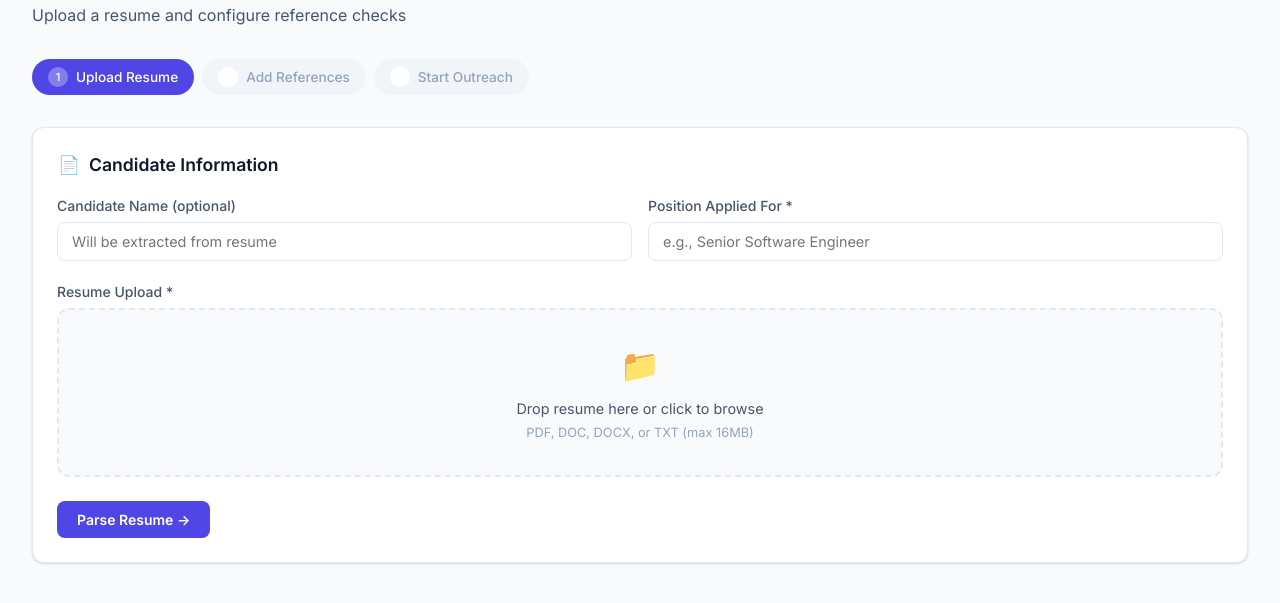
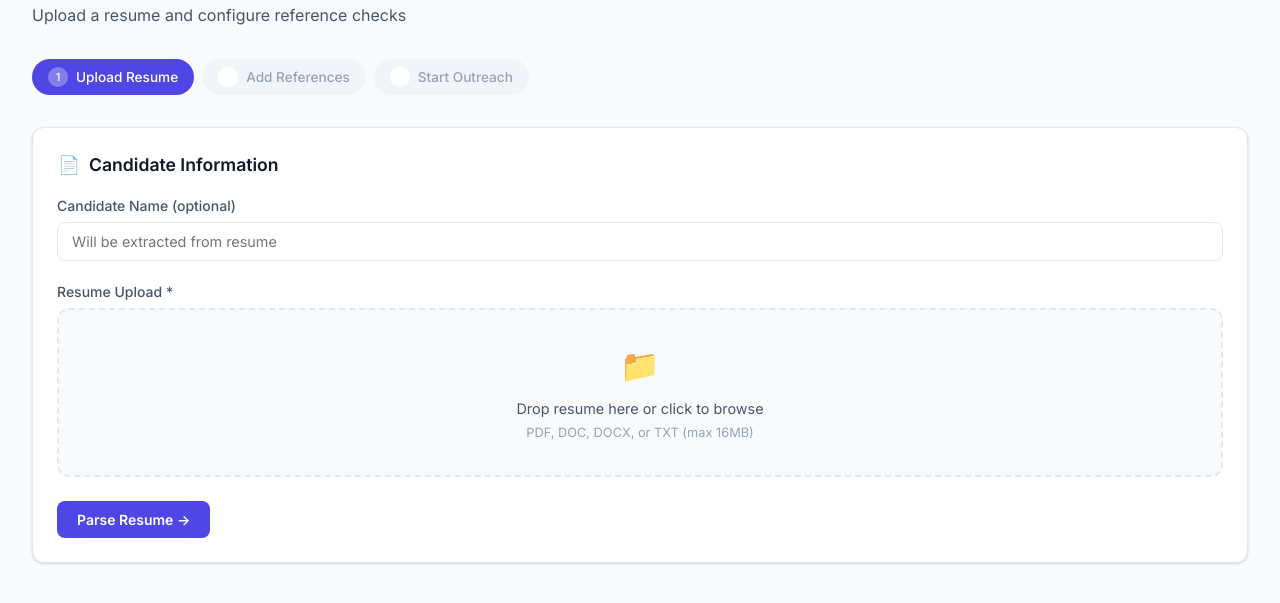
Before and after one commit to edest28/RefCheck_3, a Flask app: page /candidate/new in a window 1280 px wide. Shown: the part 140-743 px from the top of the page. Run offline with Flask 3, Linux system fonts and the light colour scheme; the visitor is signed in with stand-in values (Sample User, id 1).

Commit message:
Remove target role and cache survey questions to reduce API costs
Survey Question Caching:
- Cache generated questions per job to avoid regenerating on every preview
- Only generate questions once per job (saves API costs)
- Update cache when user edits questions
- Show cached version when reopening preview modal

Remove Target Role Feature:
- Remove "Position Applied For" field from Step 1
- Remove position display from Step 2 candidate info
- Update parseResume() to not require/send position
- Update backend API to pass target_role as None
- Remove target_position from survey question generation

This significantly reduces Claude API calls and simplifies the candidate intake flow.

```diff
--- a/app.py
+++ b/app.py
@@ -1309,7 +1309,6 @@ def generate_survey_questions_preview():
     job_dates = data.get('job_dates', '')
     responsibilities = data.get('responsibilities', [])
     achievements = data.get('achievements', [])
-    target_position = data.get('target_position', '')
 
     # Get standardized questions (10 questions)
     standardized = []
@@ -1331,7 +1330,7 @@ def generate_survey_questions_preview():
             prior_dates=job_dates,
             prior_responsibilities=responsibilities[:5] if responsibilities else [],
             prior_achievements=achievements[:3] if achievements else [],
-            target_role=target_position,
+            target_role=None,  # Not using target role
             api_key=ANTHROPIC_API_KEY
         )
 
--- a/templates/new_candidate.html
+++ b/templates/new_candidate.html
@@ -118,15 +118,9 @@
         <div class="card-body">
             <div class="card-title"><span class="card-icon">📄</span> Candidate Information</div>
 
-            <div class="form-row">
-                <div class="form-group">
-                    <label for="candidate-name">Candidate Name (optional)</label>
-                    <input type="text" id="candidate-name" placeholder="Will be extracted from resume">
-                </div>
-                <div class="form-group">
-                    <label for="position">Position Applied For *</label>
-                    <input type="text" id="position" placeholder="e.g., Senior Software Engineer" required>
-                </div>
+            <div class="form-group">
+                <label for="candidate-name">Candidate Name (optional)</label>
+                <input type="text" id="candidate-name" placeholder="Will be extracted from resume">
             </div>
 
             <div class="form-group">
@@ -158,7 +152,6 @@
             <div class="card-title">
                 <span class="card-icon">👤</span>
                 <span id="candidate-display-name">Candidate Name</span>
-                <span style="font-weight: 400; color: var(--text-muted); font-size: 0.9rem; margin-left: auto;" id="position-display"></span>
             </div>
             <p id="candidate-summary" style="color: var(--text-secondary); font-size: 0.9rem;"></p>
         </div>
@@ -274,11 +267,9 @@
     }
 
     async function parseResume() {
-        const position = document.getElementById('position').value.trim();
         const candidateName = document.getElementById('candidate-name').value.trim();
         const smsTemplate = document.getElementById('sms-template').value;
 
-        if (!position) { alert('Please enter the position applied for'); return; }
         if (!selectedFile) { alert('Please upload a resume'); return; }
 
         const btn = document.getElementById('parse-btn');
@@ -288,7 +279,6 @@
         try {
             const formData = new FormData();
             formData.append('file', selectedFile);
-            formData.append('position', position);
             formData.append('sms_template', smsTemplate);
             if (candidateName) formData.append('candidate_name', candidateName);
 
@@ -310,7 +300,6 @@
 
     function renderStep2() {
         document.getElementById('candidate-display-name').textContent = candidateData.name;
-        document.getElementById('position-display').textContent = candidateData.position;
         document.getElementById('candidate-summary').textContent = candidateData.summary || '';
 
         const container = document.getElementById('jobs-list');
@@ -546,6 +535,7 @@
     // Survey Preview Modal Functions
     let currentJobIndex = null;
     let surveyQuestions = [];
+    let cachedQuestions = {}; // Cache questions per job to avoid regenerating
 
     async function previewSurvey(jobIndex) {
         console.log('previewSurvey called for job index:', jobIndex);
@@ -559,6 +549,17 @@
         }
 
         currentJobIndex = jobIndex;
+
+        // Check if we have cached questions for this job
+        if (cachedQuestions[jobIndex]) {
+            console.log('Using cached questions for job', jobIndex);
+            surveyQuestions = cachedQuestions[jobIndex];
+            renderSurveyModal();
+            document.getElementById('survey-modal').classList.remove('hidden');
+            return;
+        }
+
+        // Otherwise generate new questions
         const btn = document.getElementById(`preview-btn-${jobIndex}`);
         const originalText = btn.textContent;
         btn.disabled = true;
@@ -574,8 +575,7 @@
                 job_company: job.company,
                 job_dates: job.dates,
                 responsibilities: job.responsibilities || [],
-                achievements: job.achievements || [],
-                target_position: candidateData.position
+                achievements: job.achievements || []
             };
             console.log('Sending request:', requestBody);
 
@@ -594,7 +594,8 @@
             if (data.error) throw new Error(data.error);
 
             surveyQuestions = data.questions || [];
-            console.log('Survey questions:', surveyQuestions);
+            cachedQuestions[jobIndex] = surveyQuestions; // Cache for this job
+            console.log('Survey questions generated and cached:', surveyQuestions);
 
             renderSurveyModal();
             document.getElementById('survey-modal').classList.remove('hidden');
@@ -663,6 +664,14 @@
         const editedQuestions = Array.from(inputs).map((input, idx) => input.value.trim()).filter(q => q);
 
         if (currentJobIndex !== null) {
+            // Update cached questions with edited values
+            surveyQuestions.forEach((q, idx) => {
+                if (inputs[idx]) {
+                    q.question = inputs[idx].value.trim();
+                }
+            });
+            cachedQuestions[currentJobIndex] = [...surveyQuestions];
+
             // Save to custom questions field (will replace all questions as per requirement)
             const customQTextarea = document.getElementById(`custom-q-${currentJobIndex}`);
             customQTextarea.value = editedQuestions.join('\n');
```
